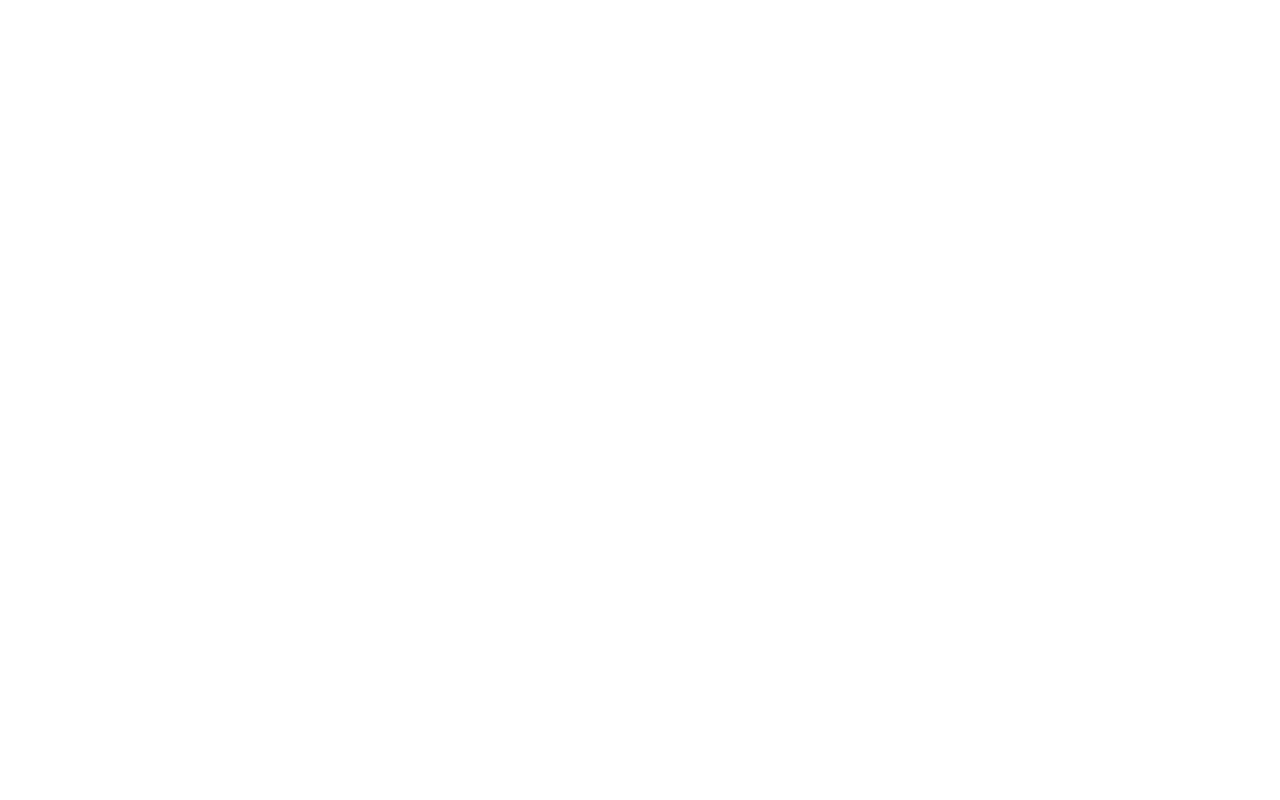
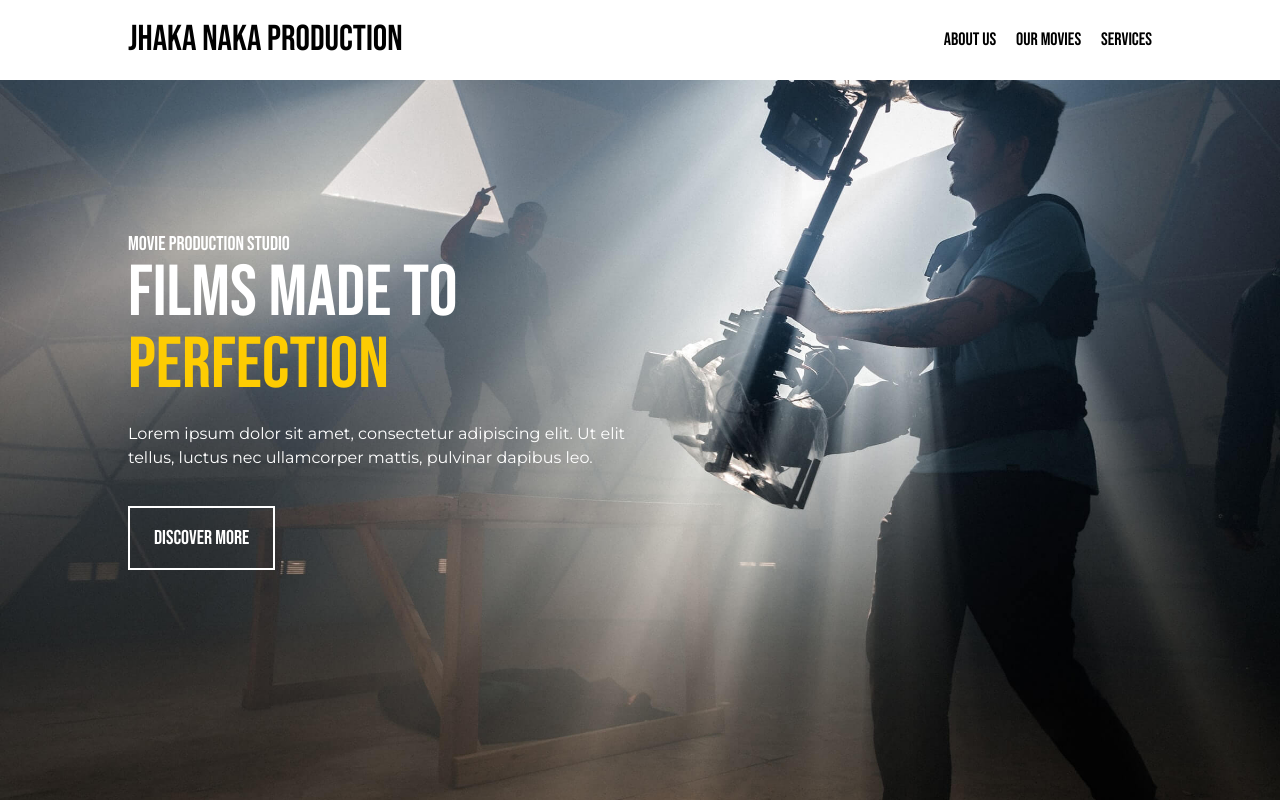
Before and after one commit to rubayedhasan/jhaka-naka-production-tailwind, a website: page index.html in a window 1280 px wide. Drawn offline with nearby package versions, Linux system fonts and the light colour scheme.

Commit message:
adding navigation & banner section

```diff
--- a/index.html
+++ b/index.html
@@ -36,10 +36,46 @@
   </head>
   <body>
     <!-- header section -->
-    <header></header>
+    <header class="w-full h-20 bg-white fixed">
+      <!-- navigation section  -->
+      <div class="w-4/5 mx-auto h-full">
+        <nav
+          class="tet-offBlack font-bebas flex justify-between items-center h-full"
+        >
+          <h1 class="text-4xl">JHAKA NAKA PRODUCTION</h1>
+          <ul class="flex gap-x-5">
+            <li><a class="text-lg" href="">ABOUT US</a></li>
+            <li><a class="text-lg" href="">OUR MOVIES</a></li>
+            <li><a class="text-lg" href="">SERVICES</a></li>
+          </ul>
+        </nav>
+      </div>
+    </header>
 
     <!-- main section  -->
-    <main></main>
+    <main>
+      <!-- banner section  -->
+      <section
+        class="banner w-full h-screen bg-[url('./images/banner.jpg')] bg-no-repeat bg-cover bg-center"
+      >
+        <div class="w-4/5 h-full mx-auto flex justify-start items-center">
+          <div class="w-1/2 text-white font-bebas">
+            <p class="text-xl">Movie production studio</p>
+            <h1 class="text-7xl">Films MAde to</h1>
+            <h1 class="text-7xl text-goldenYellow">Perfection</h1>
+            <p class="font-montserrat text-base mt-5">
+              Lorem ipsum dolor sit amet, consectetur adipiscing elit. Ut elit
+              tellus, luctus nec ullamcorper mattis, pulvinar dapibus leo.
+            </p>
+            <button
+              class="text-xl py-4 px-6 border-2 border-white mt-9 hover:bg-yellow-500 hover:border-yellow-500 transition-all"
+            >
+              DISCOVER MORE
+            </button>
+          </div>
+        </div>
+      </section>
+    </main>
 
     <!-- footer section  -->
     <footer></footer>
```
